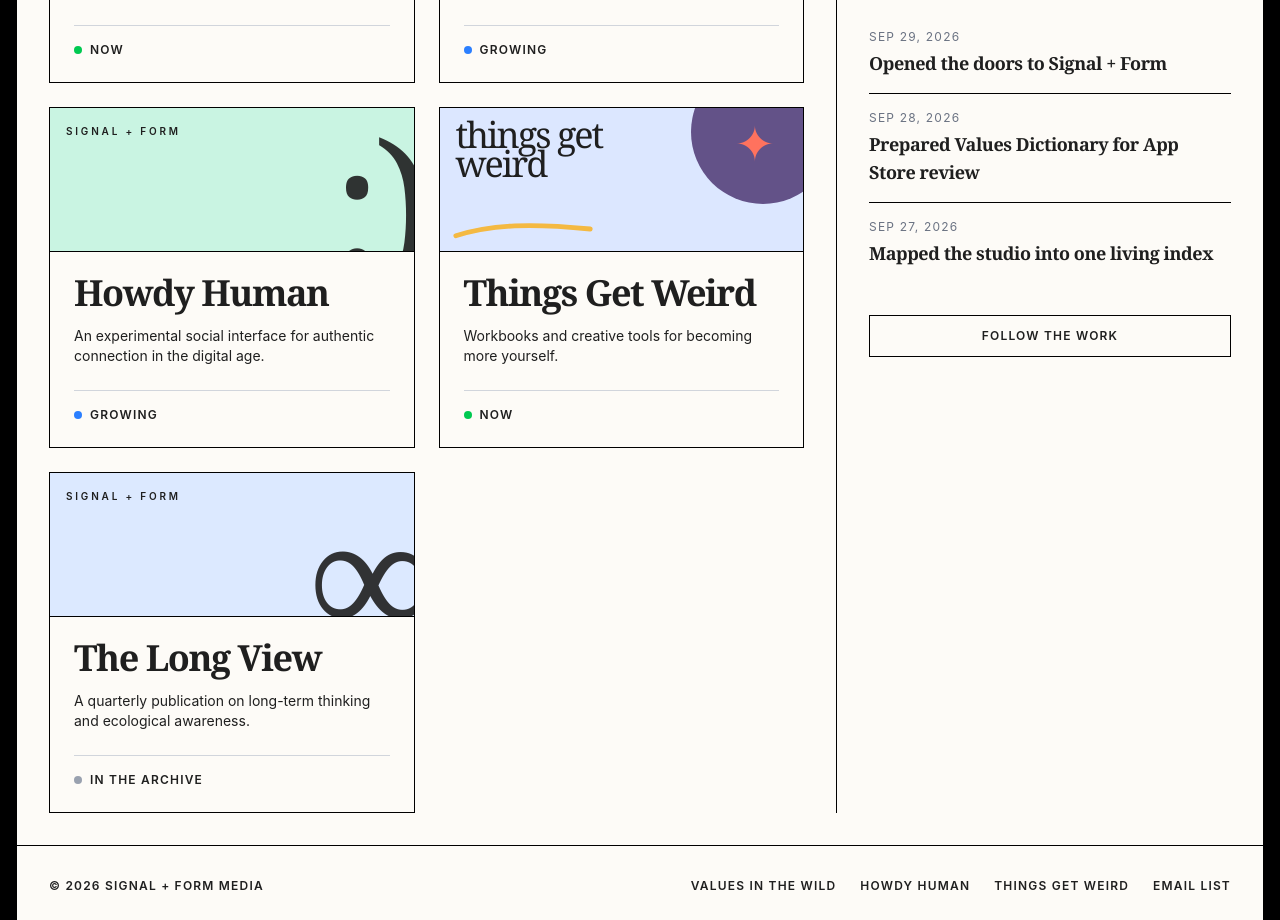
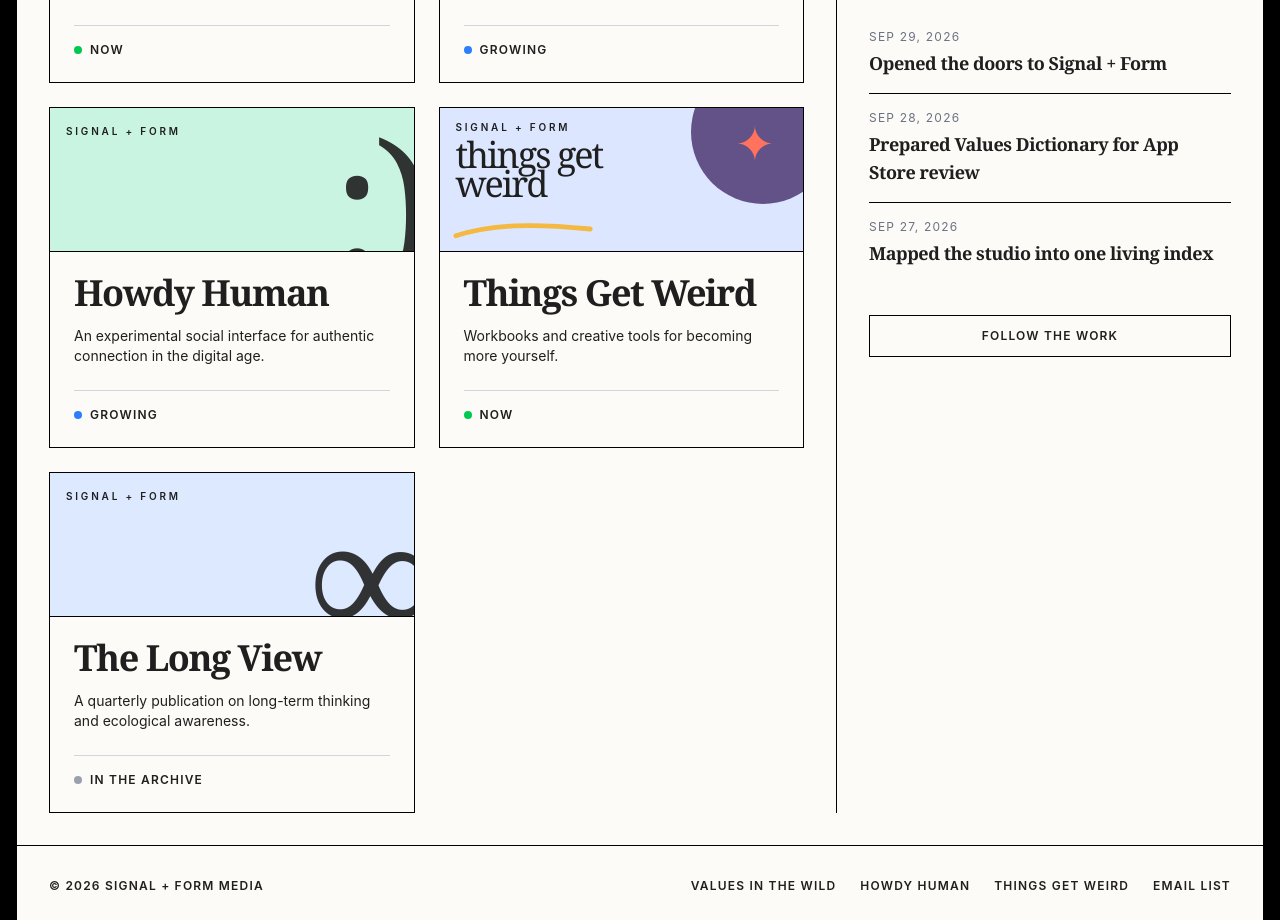
Before and after one commit to HelloSimone91/SignalandFormMedia, a React (Vite) app: page / in a window 1280 px wide. Shown: the part 1160-2080 px from the top of the page. Built offline with nearby package versions, Linux system fonts and the light colour scheme.

Commit message:
design: add Signal + Form label to shop card

```diff
--- a/src/components/Projects.jsx
+++ b/src/components/Projects.jsx
@@ -12,7 +12,8 @@ const ProjectCard = ({ title, description, status, href, accent = "bg-[#f1edff]"
         <>
           <div className="absolute -right-8 -top-12 w-36 h-36 rounded-full bg-[#5d4a82] opacity-95 transition-transform duration-500 group-hover:scale-110"></div>
           <span className="absolute right-7 top-3 text-5xl text-[#ff725e] transition-transform duration-500 group-hover:rotate-12">✦</span>
-          <span className="absolute left-4 top-3 font-serif text-3xl md:text-4xl leading-[0.82] tracking-[-0.055em]">things get<br />weird</span>
+          <span className="absolute top-3 left-4 text-[10px] uppercase tracking-[0.28em] font-semibold">Signal + Form</span>
+          <span className="absolute left-4 top-8 font-serif text-3xl md:text-4xl leading-[0.82] tracking-[-0.055em]">things get<br />weird</span>
           <svg className="absolute left-3 bottom-2 w-36 h-7 text-[#f4b942]" viewBox="0 0 150 28" fill="none">
             <path d="M4 21C42 9 83 8 144 14" stroke="currentColor" strokeWidth="5" strokeLinecap="round" />
           </svg>
```
